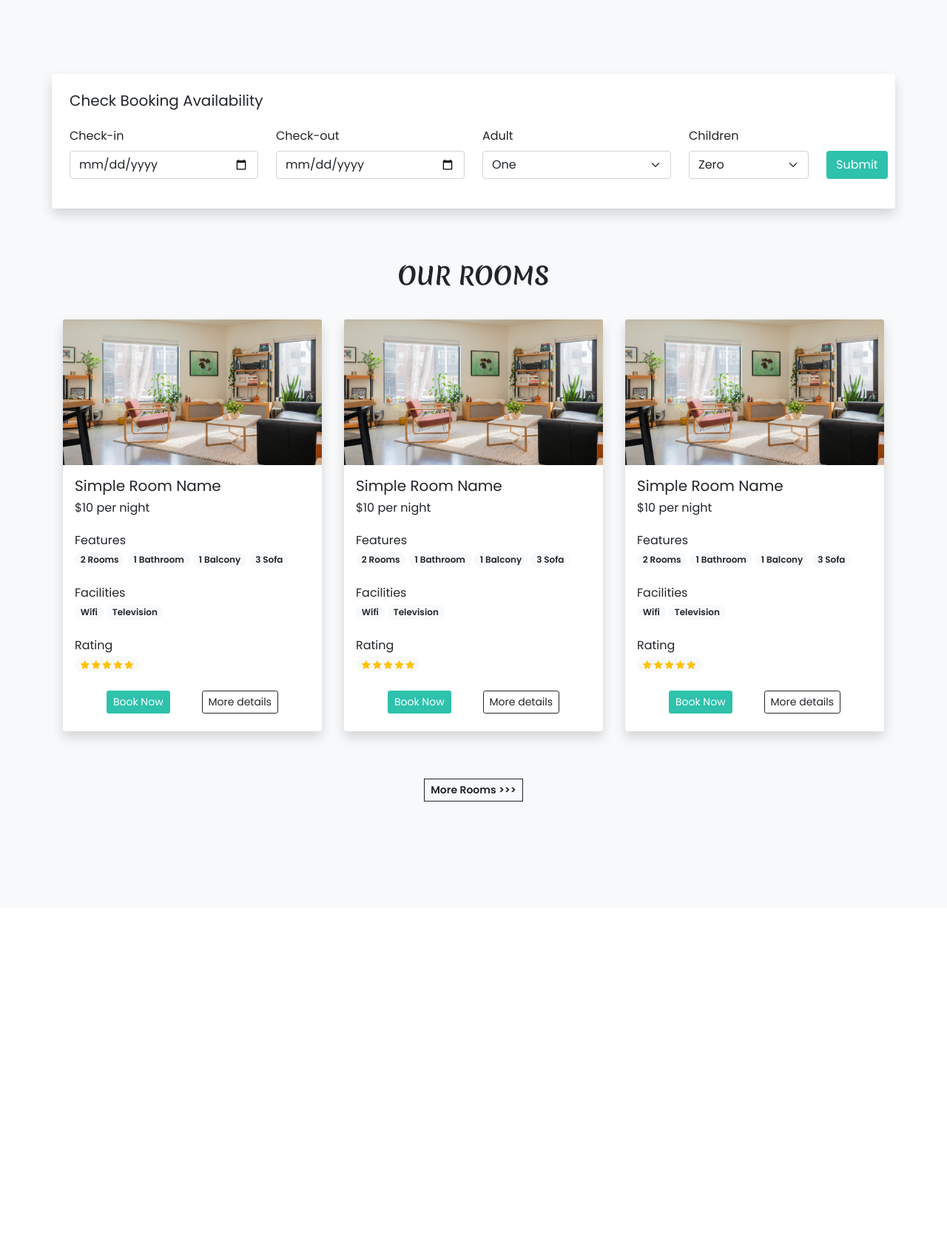
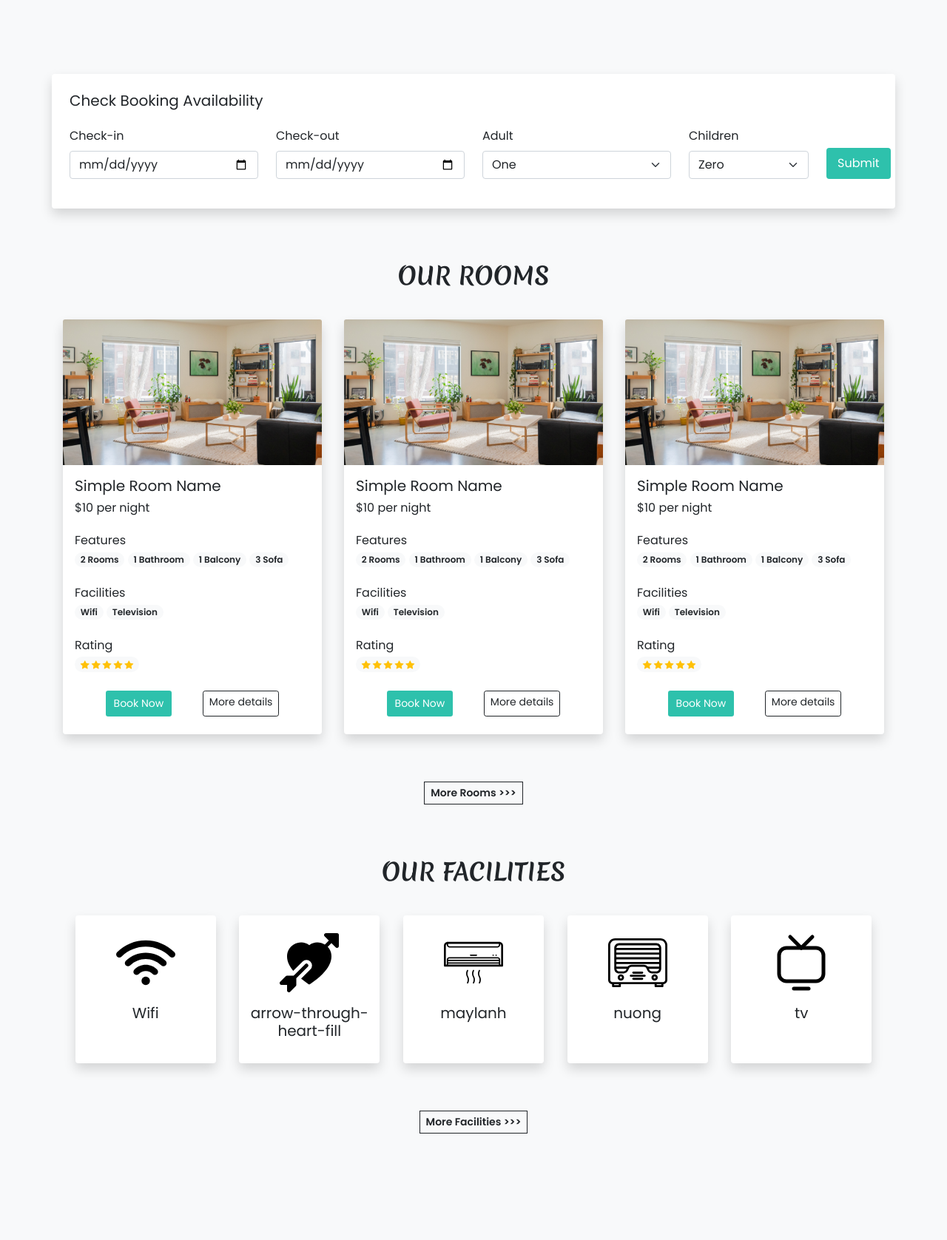
Before and after one commit to UIT-21522130/HotelBooking, a PHP site: page / in a window 1280 px wide. Shown: the part 866-2543 px from the top of the page at 74% size. Before the commit the page ends 1950 px from the top, so only its background shows below. Run offline with PHP 8.4, Linux system fonts and the light colour scheme.

Commit message:
first commit

```diff
--- a/css/common.css
+++ b/css/common.css
@@ -0,0 +1,25 @@
+*{
+    font-family: 'Poppins', sans-serif;
+}
+.h-font{
+    font-family: 'Merienda', cursive;
+}
+input::-webkit-outer-spin-button,
+input::-webkit-inner-spin-button {
+-webkit-appearance: none;
+margin: 0;
+}
+
+/* Firefox */
+input[type=number] {
+    -moz-appearance: textfield;
+}
+.custom-bg{
+    background-color: #2ec1ac;
+    border: 3px solid #2ec1ac;
+}
+.custom-bg:hover{
+    background-color: #279e8c;
+    border-color: #279e8c;
+
+}
--- a/index.php
+++ b/index.php
@@ -9,30 +9,9 @@
     <link href="https://fonts.googleapis.com/css2?family=Merienda:wght@400;700&family=Poppins:ital,wght@0,400;0,600;1,500&display=swap" rel="stylesheet">
     <link rel="stylesheet" href="https://cdn.jsdelivr.net/npm/bootstrap-icons@1.11.1/font/bootstrap-icons.css">
     <link rel="stylesheet" href="https://cdn.jsdelivr.net/npm/swiper@10/swiper-bundle.min.css"/>
+    <link rel="stylesheet" href="css/common.css">
 
     <style>
-        *{
-            font-family: 'Poppins', sans-serif;
-        }
-        .h-font{
-            font-family: 'Merienda', cursive;
-        }
-        input::-webkit-outer-spin-button,
-        input::-webkit-inner-spin-button {
-        -webkit-appearance: none;
-        margin: 0;
-        }
-
-        /* Firefox */
-        input[type=number] {
-            -moz-appearance: textfield;
-        }
-        .custom-bg{
-            background-color: #2ec1ac;
-        }
-        .custom-bg:hover{
-            background-color: #279e8c;
-        }
         .availability-form{
             margin-top: -50px;
             z-index: 2;
@@ -440,6 +419,35 @@
         </div>
     </div>
 
+    <h2 class ="mt-5 pt-4 mb-4 text-center fw-bold h-font">OUR FACILITIES</h2>
+    <div class="container">
+        <div class="row justify-content-evenly px-lg-0 px-md-0 px-5">
+            <div class="col-lg-2 col-md-2 text-center bg-white rounded shadow py-4 my-3">
+            <img src="images/facilities/wifi.svg" width="80px">
+            <h5 class="mt-3">Wifi</h5>
+            </div>
+            <div class="col-lg-2 col-md-2 text-center bg-white rounded shadow py-4 my-3">
+                <img src="images/facilities/arrow-through-heart-fill.svg" width="80px">
+                <h5 class="mt-3">arrow-through-heart-fill</h5>
+            </div>
+            <div class="col-lg-2 col-md-2 text-center bg-white rounded shadow py-4 my-3">
+                <img src="images/facilities/maylanh.svg" width="80px">
+                <h5 class="mt-3">maylanh</h5>
+            </div>
+            <div class="col-lg-2 col-md-2 text-center bg-white rounded shadow py-4 my-3">
+                <img src="images/facilities/nuong.svg" width="80px">
+                <h5 class="mt-3">nuong</h5>
+            </div>
+            <div class="col-lg-2 col-md-2 text-center bg-white rounded shadow py-4 my-3">
+                <img src="images/facilities/tv.svg" width="80px">
+                <h5 class="mt-3">tv</h5>
+            </div>
+            <div class="col-lg-12 text-center mt-5">
+                <a href="#" class="btn btn-sm btn-outline-dark rounded-0 fw-bold shadow-none">More Facilities >>></a>
+            </div>
+        </div>
+    </div>
+
     <br><br><br>
     <br><br><br>
 
```
Also changed, not shown: images/facilities/arrow-through-heart-fill.svg (added), images/facilities/fire.svg (renamed from images/facilities/IMG_27079.svg), images/facilities/maylanh.svg (renamed from images/facilities/IMG_49949.svg), images/facilities/nuong.svg (renamed from images/facilities/IMG_96423.svg), images/facilities/people.svg (renamed from images/facilities/IMG_47816.svg), images/facilities/tv.svg (renamed from images/facilities/IMG_41622.svg), images/facilities/wifi.svg (renamed from images/facilities/IMG_43553.svg).
